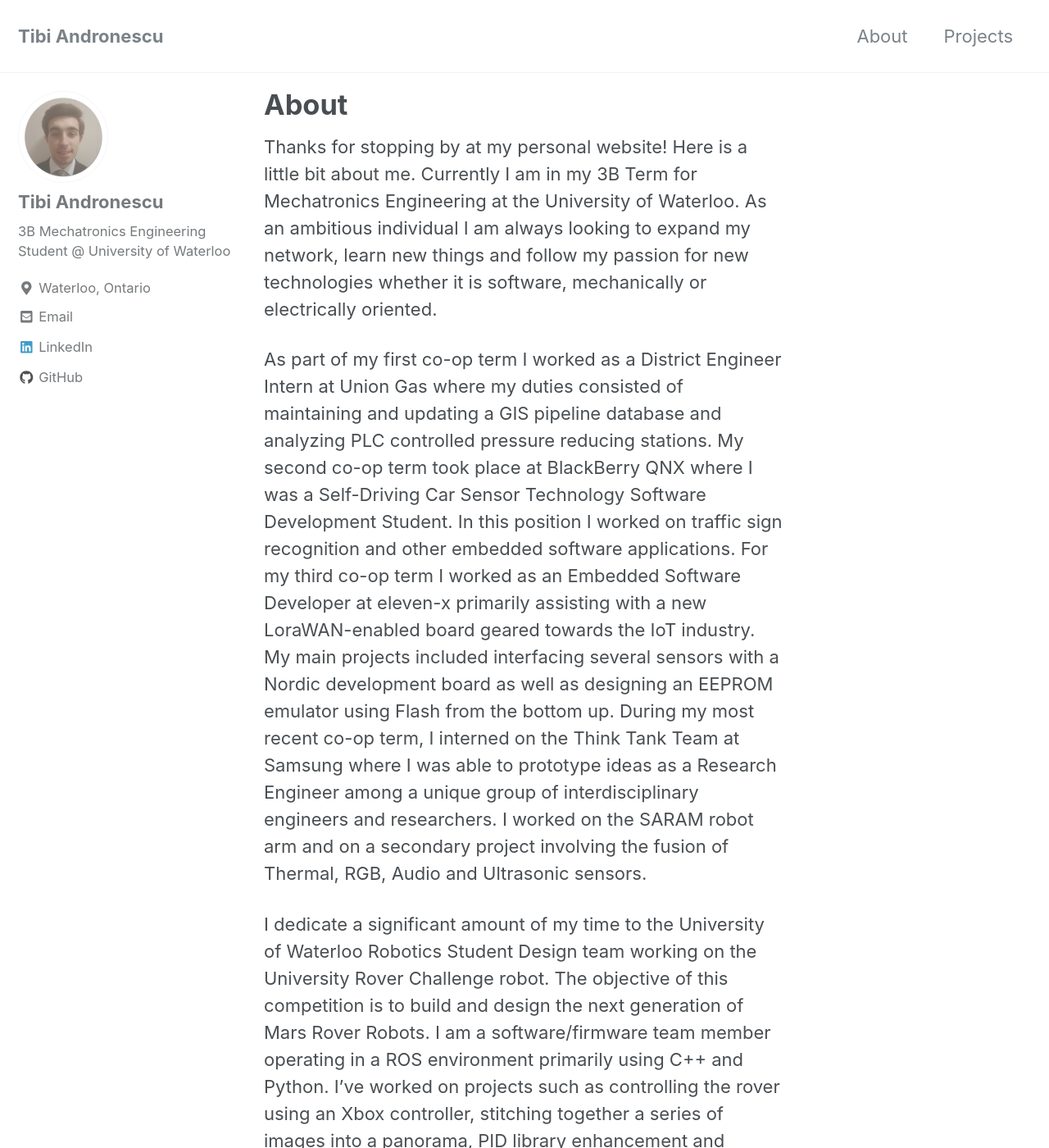
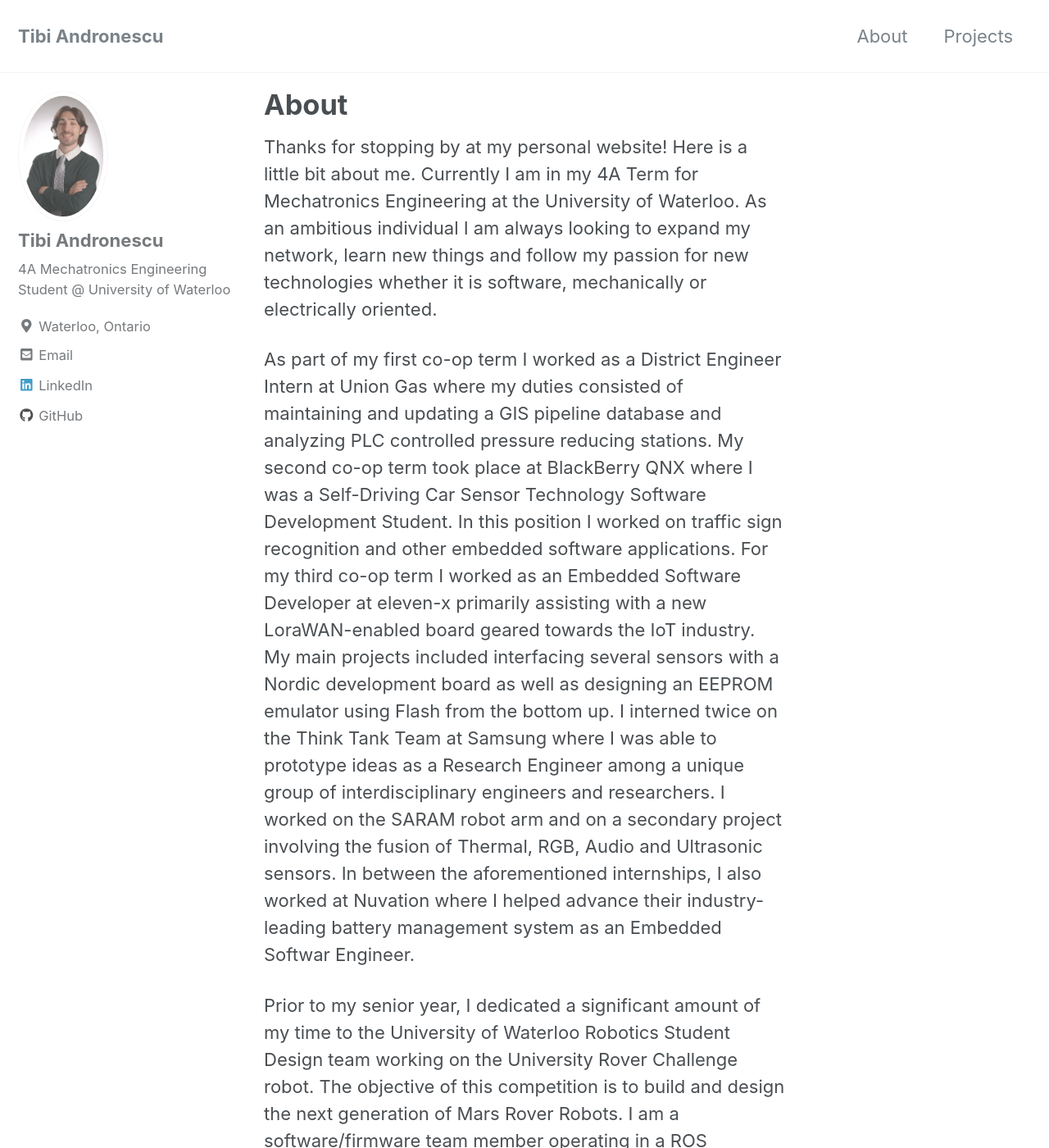
Before and after one commit to tandronescu/tandronescu.github.io, a Jekyll site: the page built from _pages/about.md, in a window 1280 px wide and 1400 px high. Shown: the whole window at 82% size. Built offline with Jekyll 4.4.1, drawn with Linux system fonts in a browser that asks for light colours; nearby versions of some CDN libraries; some of the changed text lies outside the part shown.

Commit message:
4A update

```diff
--- a/_config.yml
+++ b/_config.yml
@@ -101,8 +101,8 @@ analytics:
 # Site Author
 author:
   name             : "Tibi Andronescu"
-  avatar           : "/images/avatar.jpg" # path of avatar image, e.g. "/assets/images/bio-photo.jpg"
-  bio              : "3B Mechatronics Engineering Student @ University of Waterloo"
+  avatar           : "/images/ProfilePic.jpeg" # path of avatar image, e.g. "/assets/images/bio-photo.jpg"
+  bio              : "4A Mechatronics Engineering Student @ University of Waterloo"
   location         : "Waterloo, Ontario"
   email            : "taandron@uwaterloo.ca"
   uri              :
--- a/_pages/about.md
+++ b/_pages/about.md
@@ -3,10 +3,10 @@ title: "About"
 permalink: /about/
 ---
 
-Thanks for stopping by at my personal website! Here is a little bit about me. Currently I am in my 3B Term for Mechatronics Engineering at the University of Waterloo. As an ambitious individual I am always looking to expand my network, learn new things and follow my passion for new technologies whether it is software, mechanically or electrically oriented.
+Thanks for stopping by at my personal website! Here is a little bit about me. Currently I am in my 4A Term for Mechatronics Engineering at the University of Waterloo. As an ambitious individual I am always looking to expand my network, learn new things and follow my passion for new technologies whether it is software, mechanically or electrically oriented.
 
-As part of my first co-op term I worked as a District Engineer Intern at Union Gas where my duties consisted of maintaining and updating a GIS pipeline database and analyzing PLC controlled pressure reducing stations. My second co-op term took place at BlackBerry QNX where I was a Self-Driving Car Sensor Technology Software Development Student. In this position I worked on traffic sign recognition and other embedded software applications. For my third co-op term I worked as an Embedded Software Developer at eleven-x primarily assisting with a new LoraWAN-enabled board geared towards the IoT industry. My main projects included interfacing several sensors with a Nordic development board as well as designing an EEPROM emulator using Flash from the bottom up. During my most recent co-op term, I interned on the Think Tank Team at Samsung where I was able to prototype ideas as a Research Engineer among a unique group of interdisciplinary engineers and researchers. I worked on the SARAM robot arm and on a secondary project involving the fusion of Thermal, RGB, Audio and Ultrasonic sensors.
+As part of my first co-op term I worked as a District Engineer Intern at Union Gas where my duties consisted of maintaining and updating a GIS pipeline database and analyzing PLC controlled pressure reducing stations. My second co-op term took place at BlackBerry QNX where I was a Self-Driving Car Sensor Technology Software Development Student. In this position I worked on traffic sign recognition and other embedded software applications. For my third co-op term I worked as an Embedded Software Developer at eleven-x primarily assisting with a new LoraWAN-enabled board geared towards the IoT industry. My main projects included interfacing several sensors with a Nordic development board as well as designing an EEPROM emulator using Flash from the bottom up. I interned twice on the Think Tank Team at Samsung where I was able to prototype ideas as a Research Engineer among a unique group of interdisciplinary engineers and researchers. I worked on the SARAM robot arm and on a secondary project involving the fusion of Thermal, RGB, Audio and Ultrasonic sensors. In between the aforementioned internships, I also worked at Nuvation where I helped advance their industry-leading battery management system as an Embedded Softwar Engineer.
 
-I dedicate a significant amount of my time to the University of Waterloo Robotics Student Design team working on the University Rover Challenge robot. The objective of this competition is to build and design the next generation of Mars Rover Robots. I am a software/firmware team member operating in a ROS environment primarily using C++ and Python. I've worked on projects such as controlling the rover using an Xbox controller, stitching together a series of images into a panorama, PID library enhancement and creating a communication base station to track the rover and transmit information to it using an antenna. Additionally, I work with the mechanical team, designing parts such as antenna supports as well as assisting in the machining process of the parts.
+Prior to my senior year, I dedicated a significant amount of my time to the University of Waterloo Robotics Student Design team working on the University Rover Challenge robot. The objective of this competition is to build and design the next generation of Mars Rover Robots. I am a software/firmware team member operating in a ROS environment primarily using C++ and Python. I've worked on projects such as controlling the rover using an Xbox controller, stitching together a series of images into a panorama, PID library enhancement and creating a communication base station to track the rover and transmit information to it using an antenna. Additionally, I work with the mechanical team, designing parts such as antenna supports as well as assisting in the machining process of the parts.
 
 Some of my personal interests outside of the technology realm include the NBA, European soccer leagues, chess, ping-pong, astronomy, cryptocurrencies, trivia, working out, reading (particularly historical fiction), watching T.V. shows and playing board games. I played rep soccer for over 7 years and played chess competitively for over 10 years placing 5th in Canada + 2nd in Ontario at one point.
```
Also changed, not shown: Gemfile.lock, images/ProfilePic.jpeg (added), images/avatar.jpg (deleted).
